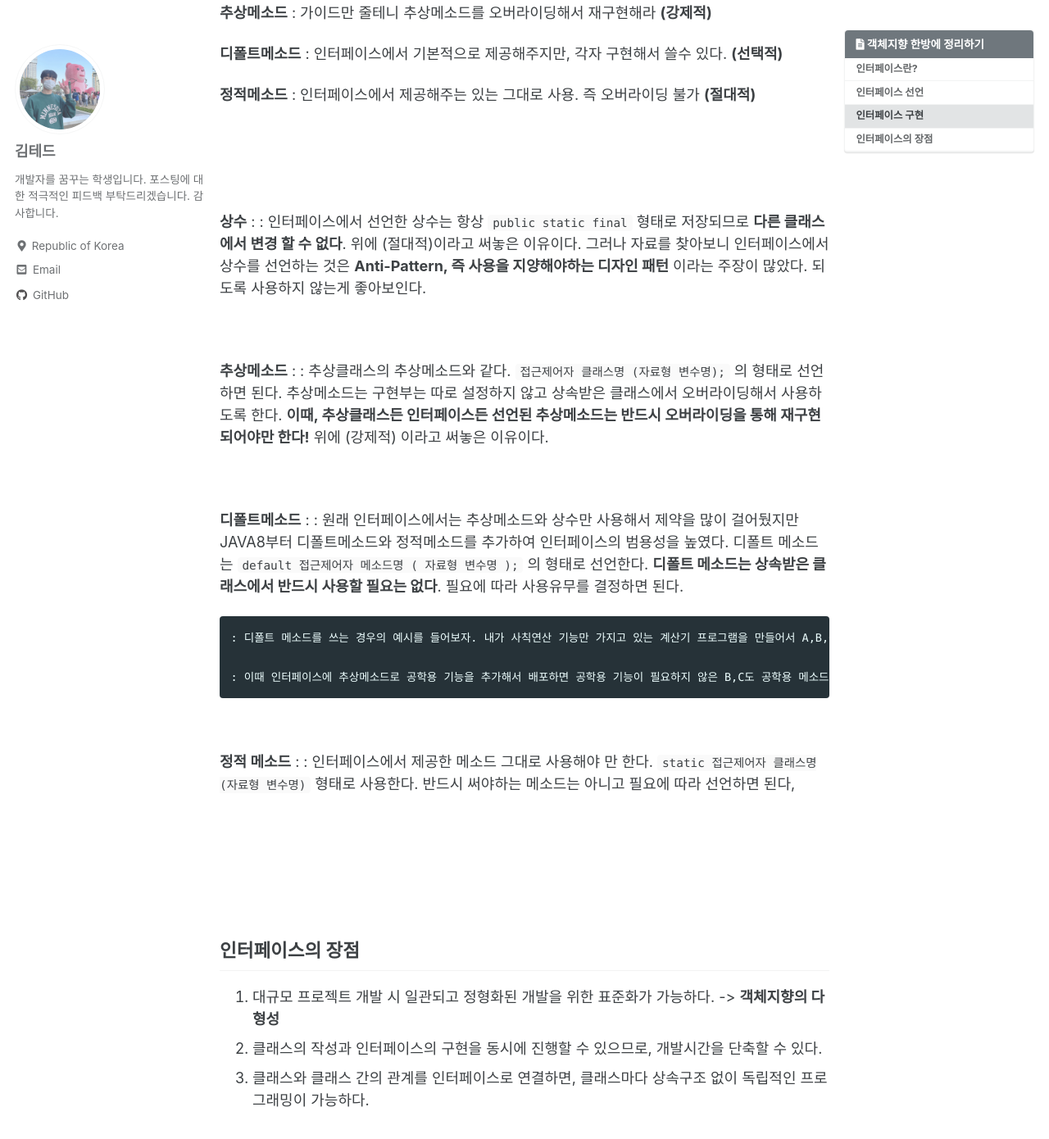
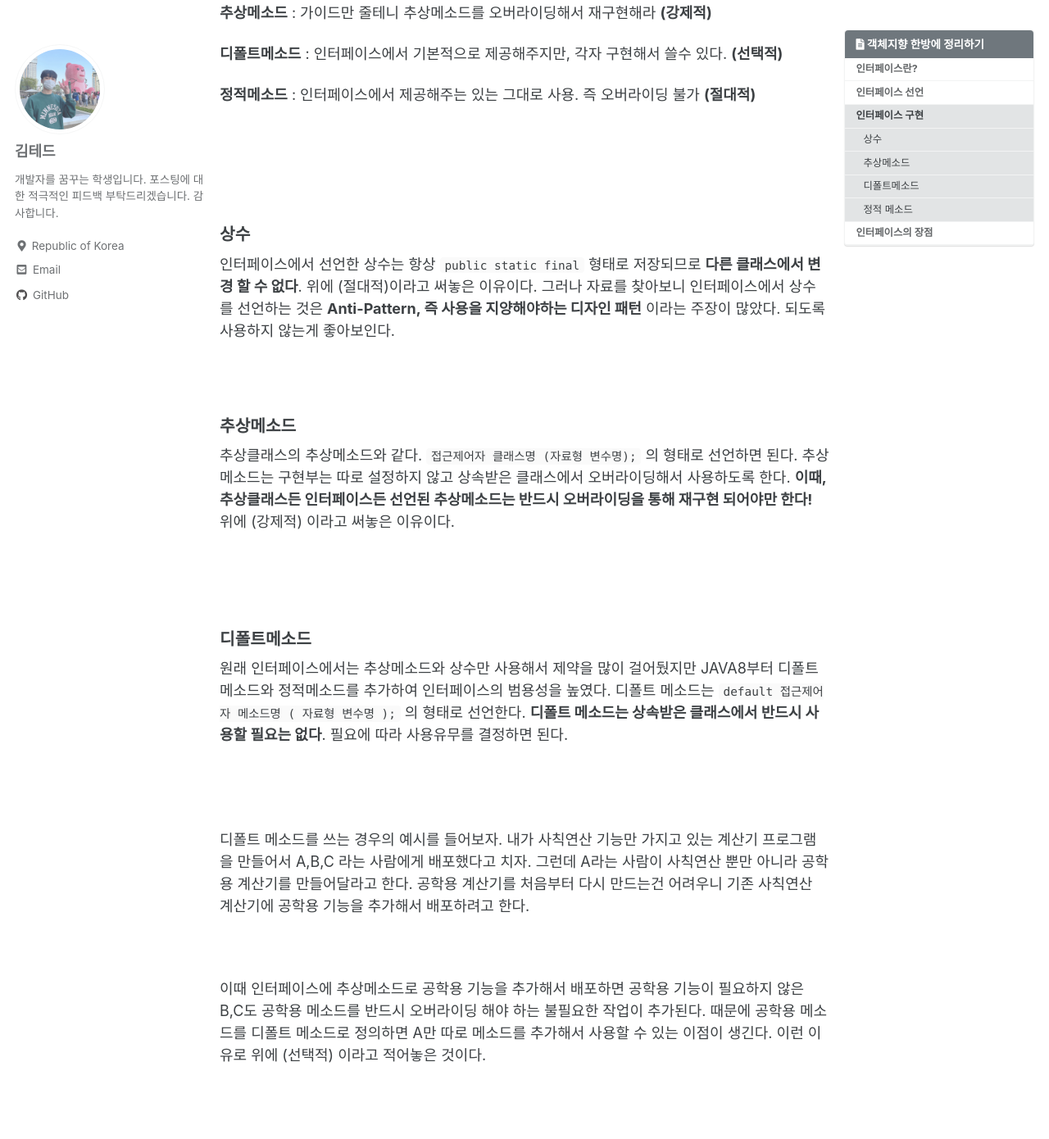
Before and after one commit to idkim97/idkim97.github.io, a Jekyll site: the page built from _posts/2022-08-12-2)인터페이스.md, in a window 1280 px wide and 1400 px high, scrolled down 2925 px. Shown: the top 1390 px of the window at 82% size. Built offline with Jekyll 4.4.1, drawn with Linux system fonts in a browser that asks for light colours; cached includes are drawn as plain includes; comment, search, counter and statistics services are not loaded; some of the changed text lies outside the part shown.

Commit message:
Update 2022-08-12-2)인터페이스.md

````diff
--- a/_posts/2022-08-12-2)인터페이스.md
+++ b/_posts/2022-08-12-2)인터페이스.md
@@ -109,29 +109,35 @@ public interface CalResult {
 <br><br><br>
 
 
-**상수**
-	: : 인터페이스에서 선언한 상수는 항상 ```public static final``` 형태로 저장되므로 **다른 클래스에서 변경 할 수 없다**. 위에 (절대적)이라고 써놓은 이유이다. 그러나 자료를 찾아보니 인터페이스에서 상수를 선언하는 것은 **Anti-Pattern, 즉 사용을 지양해야하는 디자인 패턴** 이라는 주장이 많았다. 되도록 사용하지 않는게 좋아보인다.
+### 상수
+
+인터페이스에서 선언한 상수는 항상 ```public static final``` 형태로 저장되므로 **다른 클래스에서 변경 할 수 없다**. 위에 (절대적)이라고 써놓은 이유이다. 그러나 자료를 찾아보니 인터페이스에서 상수를 선언하는 것은 **Anti-Pattern, 즉 사용을 지양해야하는 디자인 패턴** 이라는 주장이 많았다. 되도록 사용하지 않는게 좋아보인다.
 
 <br>
 
-**추상메소드**
-	: : 추상클래스의 추상메소드와 같다. ```접근제어자 클래스명 (자료형 변수명); ``` 의 형태로 선언하면 된다. 추상메소드는 구현부는 따로 설정하지 않고 상속받은 클래스에서 오버라이딩해서 사용하도록 한다. **이때, 추상클래스든 인터페이스든 선언된 추상메소드는 반드시 오버라이딩을 통해 재구현 되어야만 한다!** 위에 (강제적) 이라고 써놓은 이유이다.
+### 추상메소드
+
+추상클래스의 추상메소드와 같다. ```접근제어자 클래스명 (자료형 변수명); ``` 의 형태로 선언하면 된다. 추상메소드는 구현부는 따로 설정하지 않고 상속받은 클래스에서 오버라이딩해서 사용하도록 한다. **이때, 추상클래스든 인터페이스든 선언된 추상메소드는 반드시 오버라이딩을 통해 재구현 되어야만 한다!** 위에 (강제적) 이라고 써놓은 이유이다.
+
+<br><br>
+
+### 디폴트메소드
+
+원래 인터페이스에서는 추상메소드와 상수만 사용해서 제약을 많이 걸어뒀지만 JAVA8부터 디폴트메소드와 정적메소드를 추가하여 인터페이스의 범용성을 높였다.
+	디폴트 메소드는 ```default 접근제어자 메소드명 ( 자료형 변수명 );``` 의 형태로 선언한다.  **디폴트 메소드는 상속받은 클래스에서 반드시 사용할 필요는 없다**. 필요에 따라 사용유무를 결정하면 된다.
+
+<br><br>
+
+디폴트 메소드를 쓰는 경우의 예시를 들어보자. 내가 사칙연산 기능만 가지고 있는 계산기 프로그램을 만들어서 A,B,C 라는 사람에게 배포했다고 치자. 그런데 A라는 사람이 사칙연산 뿐만 아니라 공학용 계산기를 만들어달라고 한다. 공학용 계산기를 처음부터 다시 만드는건 어려우니 기존 사칙연산 계산기에 공학용 기능을 추가해서 배포하려고 한다.
 
 <br>
 
-**디폴트메소드**
-	: : 원래 인터페이스에서는 추상메소드와 상수만 사용해서 제약을 많이 걸어뒀지만 JAVA8부터 디폴트메소드와 정적메소드를 추가하여 인터페이스의 범용성을 높였다.
-	디폴트 메소드는 ```default 접근제어자 메소드명 ( 자료형 변수명 );``` 의 형태로 선언한다.  **디폴트 메소드는 상속받은 클래스에서 반드시 사용할 필요는 없다**. 필요에 따라 사용유무를 결정하면 된다.
+이때 인터페이스에 추상메소드로 공학용 기능을 추가해서 배포하면 공학용 기능이 필요하지 않은 B,C도 공학용 메소드를 반드시 오버라이딩 해야 하는 불필요한 작업이 추가된다. 때문에 공학용 메소드를 디폴트 메소드로 정의하면 A만 따로 메소드를 추가해서 사용할 수 있는 이점이 생긴다. 이런 이유로 위에 (선택적) 이라고 적어놓은 것이다.
 
+<br><br>
 
-	: 디폴트 메소드를 쓰는 경우의 예시를 들어보자. 내가 사칙연산 기능만 가지고 있는 계산기 프로그램을 만들어서 A,B,C 라는 사람에게 배포했다고 치자. 그런데 A라는 사람이 사칙연산 뿐만 아니라 공학용 계산기를 만들어달라고 한다. 공학용 계산기를 처음부터 다시 만드는건 어려우니 기존 사칙연산 계산기에 공학용 기능을 추가해서 배포하려고 한다.
-
-	: 이때 인터페이스에 추상메소드로 공학용 기능을 추가해서 배포하면 공학용 기능이 필요하지 않은 B,C도 공학용 메소드를 반드시 오버라이딩 해야 하는 불필요한 작업이 추가된다. 때문에 공학용 메소드를 디폴트 메소드로 정의하면 A만 따로 메소드를 추가해서 사용할 수 있는 이점이 생긴다. 이런 이유로 위에 (선택적) 이라고 적어놓은 것이다.
-
-<br>
-
-**정적 메소드**
-	: : 인터페이스에서 제공한 메소드 그대로 사용해야 만 한다.
+### 정적 메소드
+인터페이스에서 제공한 메소드 그대로 사용해야 만 한다.
 	```static 접근제어자 클래스명 (자료형 변수명)``` 형태로 사용한다.
 	반드시 써야하는 메소드는 아니고 필요에 따라 선언하면 된다,
 
````
Also changed, not shown: other parts of _posts/2022-08-12-2)인터페이스.md (+4 -3 lines).
